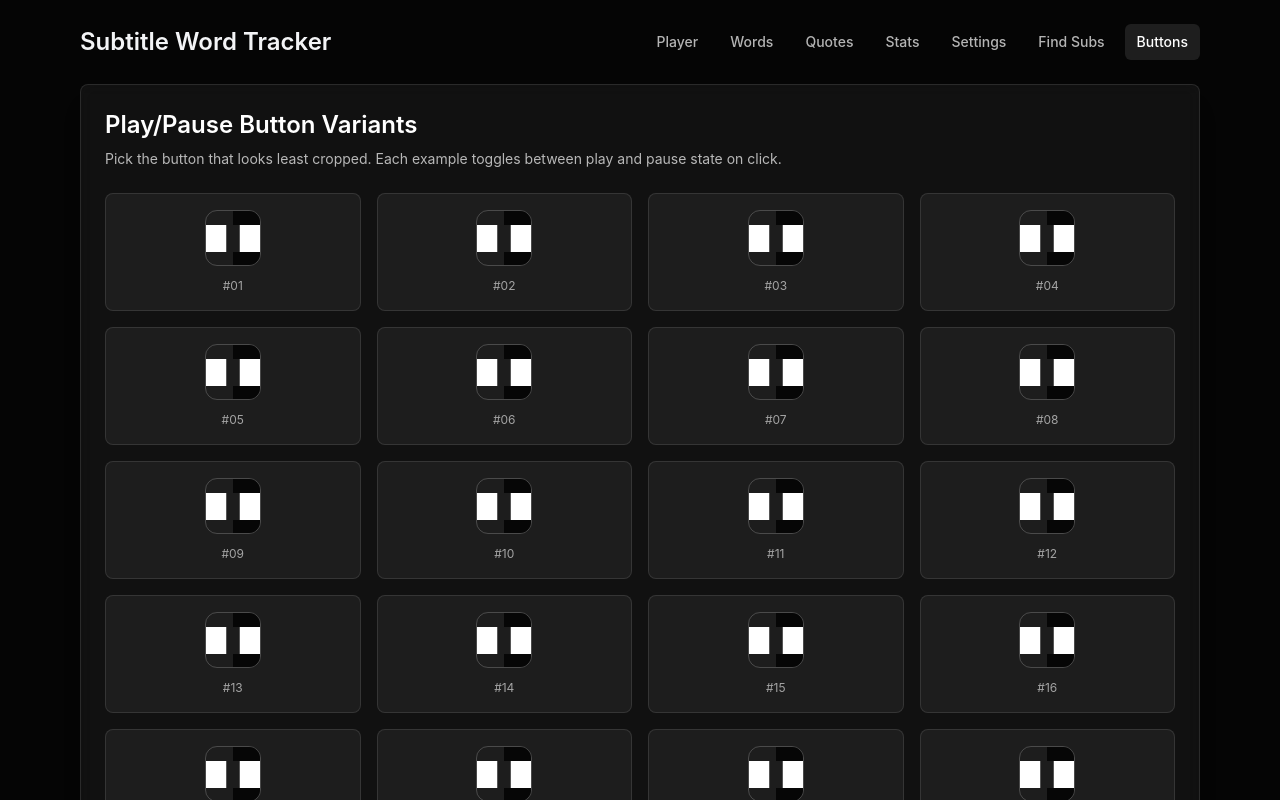
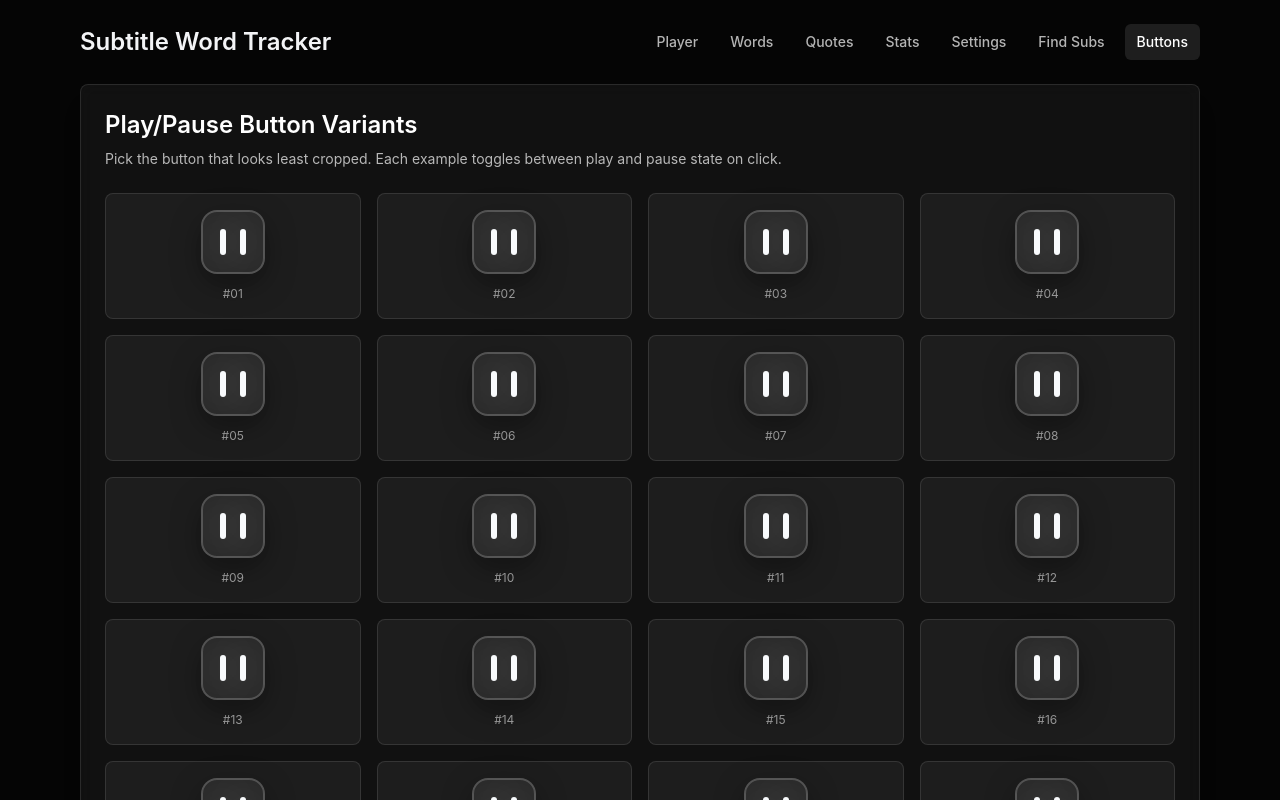
Before and after one commit to ofirgaash1/eng, a React (Vite) app: page /buttons in a window 1280 px wide. Shown: the top 800 px of the page. Built offline with nearby package versions, Linux system fonts and the light colour scheme.

Commit message:
Use variant 24 for player play button

```diff
--- a/src/index.css
+++ b/src/index.css
@@ -53,87 +53,6 @@ body {
     background: color-mix(in srgb, var(--highlight-variant) 35%, transparent);
   }
 
-  .player-play-button {
-    position: relative;
-    width: 42px;
-    height: 42px;
-    border-radius: 0px;
-    background: transparent;
-    border: 0px solid rgba(255, 255, 255, 0.25);
-    display: flex;
-    align-items: center;
-    justify-content: center;
-    overflow: hidden;
-    cursor: pointer;
-    transition: background 0.2s ease;
-  }
-
-  .player-play-button:hover {
-    background: rgba(255, 255, 255, 0.12);
-  }
-
-  .player-play-button::before,
-  .player-play-button::after {
-    content: "";
-    position: absolute;
-    top: 25%;
-    height: 50%;
-    width: 50%;
-    background: #ffffff;
-    transition: transform 0.3s ease;
-    z-index: 1;
-  }
-
-  .player-play-button::before {
-    left: 0;
-  }
-
-  .player-play-button::after {
-    right: 0;
-  }
-
-  .player-play-icon {
-    position: relative;
-    width: 50%;
-    height: 50%;
-    z-index: 2;
-  }
-
-  .player-play-icon::before,
-  .player-play-icon::after {
-    content: "";
-    position: absolute;
-    width: 100%;
-    height: 100%;
-    background: rgba(5, 5, 5, 0.9);
-    transition: transform 0.3s ease;
-  }
-
-  .player-play-icon::before {
-    top: -100%;
-    transform-origin: 0% 100%;
-    transform: rotate(26.5deg);
-  }
-
-  .player-play-icon::after {
-    top: 100%;
-    transform-origin: 0% 0%;
-    transform: rotate(-26.5deg);
-  }
-
-  .player-play-button.is-paused::before {
-    transform: translateX(-25%);
-  }
-
-  .player-play-button.is-paused::after {
-    transform: translateX(25%);
-  }
-
-  .player-play-button.is-paused .player-play-icon::before,
-  .player-play-button.is-paused .player-play-icon::after {
-    transform: rotate(0deg);
-  }
-
   .player-tooltip {
     position: absolute;
     left: 50%;
@@ -185,6 +104,12 @@ body {
     appearance: none;
     height: 6px;
     background: transparent;
+    transition: transform 0.2s ease;
+    transform-origin: center;
+  }
+
+  .player-timeline:hover {
+    transform: scaleX(1.22);
   }
 
   .player-timeline::-webkit-slider-runnable-track {
@@ -261,118 +186,141 @@ body {
   }
 
   .play-variant {
-    --pv-size: 56px;
-    --pv-radius: 12px;
+    --pv-size: 64px;
+    --pv-radius: 16px;
     --pv-border: 1px solid rgba(255, 255, 255, 0.2);
-    --pv-overflow: hidden;
-    --pv-icon-scale: 1;
-    --pv-bar-width: 50%;
-    --pv-bar-height: 50%;
-    --pv-bar-offset: 25%;
+    --pv-bg: rgba(255, 255, 255, 0.06);
+    --pv-shadow: 0 10px 30px rgba(0, 0, 0, 0.35);
+    --pv-ring: rgba(255, 255, 255, 0.2);
+    --pv-icon-size: 30px;
+    --pv-play-color: #f8fafc;
+    --pv-pause-color: #f8fafc;
+    --pv-pause-width: 6px;
+    --pv-pause-gap: 10px;
+    --pv-pause-height: 26px;
+    --pv-pause-radius: 6px;
+    --pv-tilt: 0deg;
+    --pv-glow: 0 0 20px rgba(255, 255, 255, 0.4);
+    --pv-ripple-color: rgba(255, 255, 255, 0.35);
     position: relative;
     width: var(--pv-size);
     height: var(--pv-size);
     border-radius: var(--pv-radius);
     border: var(--pv-border);
-    background: transparent;
+    background: var(--pv-bg);
     display: inline-flex;
     align-items: center;
     justify-content: center;
-    overflow: var(--pv-overflow);
+    overflow: hidden;
     cursor: pointer;
-    transition: background 0.2s ease, border-color 0.2s ease;
+    box-shadow: var(--pv-shadow), inset 0 0 0 1px var(--pv-ring);
+    transition: transform 0.25s ease, background 0.3s ease, border-color 0.3s ease,
+      box-shadow 0.3s ease;
   }
 
   .play-variant::before,
   .play-variant::after {
     content: "";
     position: absolute;
-    top: var(--pv-bar-offset);
-    height: var(--pv-bar-height);
-    width: var(--pv-bar-width);
-    background: #ffffff;
-    transition: transform 0.3s ease;
-    z-index: 1;
+    top: 50%;
+    width: var(--pv-pause-width);
+    height: var(--pv-pause-height);
+    background: var(--pv-pause-color);
+    border-radius: var(--pv-pause-radius);
+    opacity: 0;
+    transform: translate(-50%, -50%) scaleY(0.2);
+    transition: transform 0.35s ease, opacity 0.2s ease;
+    filter: drop-shadow(var(--pv-glow));
   }
 
   .play-variant::before {
-    left: 0;
+    left: calc(50% - var(--pv-pause-gap));
   }
 
   .play-variant::after {
-    right: 0;
+    left: calc(50% + var(--pv-pause-gap));
   }
 
   .play-variant-icon {
     position: relative;
-    width: 50%;
-    height: 50%;
-    transform: scale(var(--pv-icon-scale));
-    z-index: 2;
-  }
-
-  .play-variant-icon::before,
-  .play-variant-icon::after {
-    content: "";
-    position: absolute;
-    width: 100%;
-    height: 100%;
-    background: rgba(5, 5, 5, 0.9);
-    transition: transform 0.3s ease;
+    width: var(--pv-icon-size);
+    height: var(--pv-icon-size);
+    background: var(--pv-play-color);
+    clip-path: polygon(0 0, 100% 50%, 0 100%);
+    transform: translateX(2px) rotate(var(--pv-tilt));
+    transition: transform 0.35s ease, opacity 0.2s ease, filter 0.3s ease;
+    filter: drop-shadow(var(--pv-glow));
   }
 
   .play-variant-icon::before {
-    top: -100%;
-    transform-origin: 0% 100%;
-    transform: rotate(26.5deg);
+    content: "";
+    position: absolute;
+    inset: -10px;
+    border-radius: 999px;
+    border: 1px solid var(--pv-ripple-color);
+    opacity: 0.6;
+    animation: pv-ripple 2.4s ease-out infinite;
   }
 
-  .play-variant-icon::after {
-    top: 100%;
-    transform-origin: 0% 0%;
-    transform: rotate(-26.5deg);
+  .play-variant.is-paused::before,
+  .play-variant.is-paused::after {
+    opacity: 1;
+    transform: translate(-50%, -50%) scaleY(1);
   }
 
-  .play-variant.is-paused::before {
-    transform: translateX(-25%);
+  .play-variant.is-paused .play-variant-icon {
+    opacity: 0;
+    transform: translateX(0) rotate(-12deg) scale(0.2);
   }
 
-  .play-variant.is-paused::after {
-    transform: translateX(25%);
-  }
-
-  .play-variant.is-paused .play-variant-icon::before,
-  .play-variant.is-paused .play-variant-icon::after {
-    transform: rotate(0deg);
+  .play-variant.is-paused .play-variant-icon::before {
+    animation-play-state: paused;
+    opacity: 0;
   }
 
   .play-variant:hover {
-    background: rgba(255, 255, 255, 0.08);
-    border-color: rgba(255, 255, 255, 0.4);
+    transform: translateY(-2px) scale(1.02);
+    border-color: rgba(255, 255, 255, 0.45);
+    box-shadow: 0 15px 35px rgba(0, 0, 0, 0.45), inset 0 0 0 1px rgba(255, 255, 255, 0.35);
   }
 
-  .variant-01 { --pv-size: 42px; --pv-radius: 0px; --pv-border: 0px solid transparent; --pv-icon-scale: 0.5; --pv-overflow: hidden; }
-  .variant-02 { --pv-size: 42px; --pv-radius: 6px; --pv-border: 1px solid rgba(255,255,255,0.3); --pv-icon-scale: 0.5; }
-  .variant-03 { --pv-size: 48px; --pv-radius: 10px; --pv-border: 1px solid rgba(255,255,255,0.2); --pv-icon-scale: 0.6; }
-  .variant-04 { --pv-size: 48px; --pv-radius: 9999px; --pv-border: 1px solid rgba(255,255,255,0.2); --pv-icon-scale: 0.55; }
-  .variant-05 { --pv-size: 54px; --pv-radius: 12px; --pv-border: 1px solid rgba(255,255,255,0.2); --pv-icon-scale: 0.5; }
-  .variant-06 { --pv-size: 54px; --pv-radius: 12px; --pv-border: 0px solid transparent; --pv-icon-scale: 0.55; }
-  .variant-07 { --pv-size: 56px; --pv-radius: 18px; --pv-border: 1px solid rgba(255,255,255,0.3); --pv-icon-scale: 0.55; }
-  .variant-08 { --pv-size: 56px; --pv-radius: 6px; --pv-border: 1px solid rgba(255,255,255,0.2); --pv-icon-scale: 0.6; }
-  .variant-09 { --pv-size: 60px; --pv-radius: 0px; --pv-border: 1px solid rgba(255,255,255,0.25); --pv-icon-scale: 0.55; }
-  .variant-10 { --pv-size: 60px; --pv-radius: 14px; --pv-border: 1px solid rgba(255,255,255,0.2); --pv-icon-scale: 0.6; }
-  .variant-11 { --pv-size: 64px; --pv-radius: 16px; --pv-border: 1px solid rgba(255,255,255,0.2); --pv-icon-scale: 0.55; }
-  .variant-12 { --pv-size: 64px; --pv-radius: 9999px; --pv-border: 1px solid rgba(255,255,255,0.2); --pv-icon-scale: 0.5; }
-  .variant-13 { --pv-size: 48px; --pv-radius: 8px; --pv-border: 1px solid rgba(255,255,255,0.2); --pv-icon-scale: 0.45; }
-  .variant-14 { --pv-size: 52px; --pv-radius: 8px; --pv-border: 1px solid rgba(255,255,255,0.35); --pv-icon-scale: 0.5; }
-  .variant-15 { --pv-size: 52px; --pv-radius: 9999px; --pv-border: 0px solid transparent; --pv-icon-scale: 0.5; }
-  .variant-16 { --pv-size: 58px; --pv-radius: 4px; --pv-border: 1px solid rgba(255,255,255,0.2); --pv-icon-scale: 0.55; }
-  .variant-17 { --pv-size: 58px; --pv-radius: 20px; --pv-border: 1px solid rgba(255,255,255,0.25); --pv-icon-scale: 0.6; }
-  .variant-18 { --pv-size: 44px; --pv-radius: 4px; --pv-border: 1px solid rgba(255,255,255,0.25); --pv-icon-scale: 0.5; }
-  .variant-19 { --pv-size: 44px; --pv-radius: 9999px; --pv-border: 1px solid rgba(255,255,255,0.25); --pv-icon-scale: 0.45; }
-  .variant-20 { --pv-size: 70px; --pv-radius: 18px; --pv-border: 1px solid rgba(255,255,255,0.2); --pv-icon-scale: 0.55; }
-  .variant-21 { --pv-size: 70px; --pv-radius: 0px; --pv-border: 0px solid transparent; --pv-icon-scale: 0.5; }
-  .variant-22 { --pv-size: 62px; --pv-radius: 12px; --pv-border: 1px solid rgba(255,255,255,0.2); --pv-icon-scale: 0.48; }
-  .variant-23 { --pv-size: 62px; --pv-radius: 9999px; --pv-border: 1px solid rgba(255,255,255,0.2); --pv-icon-scale: 0.6; }
-  .variant-24 { --pv-size: 50px; --pv-radius: 2px; --pv-border: 1px solid rgba(255,255,255,0.2); --pv-icon-scale: 0.55; }
+  @keyframes pv-ripple {
+    0% {
+      transform: scale(0.7);
+      opacity: 0.7;
+    }
+    70% {
+      transform: scale(1.35);
+      opacity: 0;
+    }
+    100% {
+      transform: scale(1.35);
+      opacity: 0;
+    }
+  }
+
+  .variant-01 { --pv-size: 54px; --pv-radius: 6px; --pv-bg: linear-gradient(135deg, #0ea5e9, #22d3ee); --pv-border: 1px solid rgba(125, 211, 252, 0.6); --pv-play-color: #0f172a; --pv-pause-color: #0f172a; --pv-shadow: 0 12px 25px rgba(14, 165, 233, 0.45); }
+  .variant-02 { --pv-size: 58px; --pv-radius: 9999px; --pv-bg: radial-gradient(circle at top, #fbbf24, #f97316); --pv-border: 0px solid transparent; --pv-play-color: #1f2937; --pv-pause-color: #1f2937; --pv-shadow: 0 14px 30px rgba(251, 191, 36, 0.45); }
+  .variant-03 { --pv-size: 62px; --pv-radius: 18px; --pv-bg: linear-gradient(140deg, #6366f1, #a855f7); --pv-border: 1px solid rgba(199, 210, 254, 0.4); --pv-play-color: #f8fafc; --pv-pause-color: #f8fafc; --pv-shadow: 0 18px 40px rgba(99, 102, 241, 0.45); }
+  .variant-04 { --pv-size: 60px; --pv-radius: 14px; --pv-bg: linear-gradient(120deg, rgba(15, 23, 42, 0.9), rgba(56, 189, 248, 0.35)); --pv-border: 1px solid rgba(56, 189, 248, 0.5); --pv-play-color: #38bdf8; --pv-pause-color: #38bdf8; --pv-ring: rgba(56, 189, 248, 0.3); }
+  .variant-05 { --pv-size: 56px; --pv-radius: 10px; --pv-bg: linear-gradient(160deg, #111827, #334155); --pv-border: 1px solid rgba(148, 163, 184, 0.5); --pv-play-color: #e2e8f0; --pv-pause-color: #e2e8f0; --pv-shadow: 0 10px 25px rgba(15, 23, 42, 0.6); }
+  .variant-06 { --pv-size: 64px; --pv-radius: 9999px; --pv-bg: radial-gradient(circle, #f472b6, #db2777); --pv-border: 1px solid rgba(248, 250, 252, 0.4); --pv-play-color: #1f2937; --pv-pause-color: #1f2937; --pv-shadow: 0 18px 35px rgba(244, 114, 182, 0.45); }
+  .variant-07 { --pv-size: 68px; --pv-radius: 22px; --pv-bg: linear-gradient(135deg, #22c55e, #14b8a6); --pv-border: 1px solid rgba(187, 247, 208, 0.5); --pv-play-color: #0f172a; --pv-pause-color: #0f172a; --pv-pause-width: 8px; --pv-pause-gap: 11px; }
+  .variant-08 { --pv-size: 60px; --pv-radius: 4px; --pv-bg: linear-gradient(135deg, #f97316, #ef4444); --pv-border: 0px solid transparent; --pv-play-color: #1f2937; --pv-pause-color: #1f2937; --pv-shadow: 0 12px 26px rgba(239, 68, 68, 0.5); }
+  .variant-09 { --pv-size: 62px; --pv-radius: 9999px; --pv-bg: linear-gradient(135deg, #0f172a, #1d4ed8); --pv-border: 1px solid rgba(59, 130, 246, 0.4); --pv-play-color: #bfdbfe; --pv-pause-color: #bfdbfe; --pv-ring: rgba(191, 219, 254, 0.4); }
+  .variant-10 { --pv-size: 66px; --pv-radius: 18px; --pv-bg: linear-gradient(145deg, #f8fafc, #e2e8f0); --pv-border: 1px solid rgba(71, 85, 105, 0.25); --pv-play-color: #0f172a; --pv-pause-color: #0f172a; --pv-shadow: 0 16px 40px rgba(226, 232, 240, 0.4); }
+  .variant-11 { --pv-size: 58px; --pv-radius: 12px; --pv-bg: linear-gradient(140deg, #4338ca, #0ea5e9); --pv-border: 1px solid rgba(165, 180, 252, 0.45); --pv-play-color: #f8fafc; --pv-pause-color: #f8fafc; --pv-tilt: 6deg; }
+  .variant-12 { --pv-size: 70px; --pv-radius: 9999px; --pv-bg: radial-gradient(circle at 30% 30%, #facc15, #f97316 70%); --pv-border: 1px solid rgba(254, 215, 170, 0.6); --pv-play-color: #0f172a; --pv-pause-color: #0f172a; --pv-shadow: 0 20px 40px rgba(250, 204, 21, 0.4); }
+  .variant-13 { --pv-size: 52px; --pv-radius: 8px; --pv-bg: linear-gradient(135deg, rgba(148, 163, 184, 0.35), rgba(15, 23, 42, 0.9)); --pv-border: 1px solid rgba(148, 163, 184, 0.35); --pv-play-color: #e2e8f0; --pv-pause-color: #e2e8f0; --pv-pause-height: 22px; --pv-icon-size: 26px; }
+  .variant-14 { --pv-size: 64px; --pv-radius: 24px; --pv-bg: linear-gradient(160deg, #10b981, #34d399); --pv-border: 1px solid rgba(187, 247, 208, 0.55); --pv-play-color: #064e3b; --pv-pause-color: #064e3b; --pv-ring: rgba(167, 243, 208, 0.5); }
+  .variant-15 { --pv-size: 58px; --pv-radius: 9999px; --pv-bg: linear-gradient(135deg, rgba(248, 250, 252, 0.4), rgba(59, 130, 246, 0.9)); --pv-border: 1px solid rgba(255, 255, 255, 0.6); --pv-play-color: #0f172a; --pv-pause-color: #0f172a; --pv-shadow: 0 16px 32px rgba(59, 130, 246, 0.45); }
+  .variant-16 { --pv-size: 66px; --pv-radius: 10px; --pv-bg: linear-gradient(140deg, #f43f5e, #be185d); --pv-border: 1px solid rgba(251, 113, 133, 0.5); --pv-play-color: #fdf2f8; --pv-pause-color: #fdf2f8; --pv-pause-width: 7px; }
+  .variant-17 { --pv-size: 60px; --pv-radius: 16px; --pv-bg: linear-gradient(140deg, #0f172a, #312e81); --pv-border: 1px solid rgba(165, 180, 252, 0.3); --pv-play-color: #c7d2fe; --pv-pause-color: #c7d2fe; --pv-ripple-color: rgba(199, 210, 254, 0.5); }
+  .variant-18 { --pv-size: 54px; --pv-radius: 4px; --pv-bg: linear-gradient(135deg, #f8fafc, #bae6fd); --pv-border: 1px solid rgba(56, 189, 248, 0.4); --pv-play-color: #0f172a; --pv-pause-color: #0f172a; --pv-icon-size: 24px; }
+  .variant-19 { --pv-size: 62px; --pv-radius: 9999px; --pv-bg: linear-gradient(135deg, #111827, #22c55e); --pv-border: 1px solid rgba(134, 239, 172, 0.4); --pv-play-color: #ecfccb; --pv-pause-color: #ecfccb; --pv-shadow: 0 18px 36px rgba(34, 197, 94, 0.45); }
+  .variant-20 { --pv-size: 74px; --pv-radius: 20px; --pv-bg: linear-gradient(135deg, #e2e8f0, #94a3b8); --pv-border: 1px solid rgba(15, 23, 42, 0.35); --pv-play-color: #0f172a; --pv-pause-color: #0f172a; --pv-shadow: 0 24px 50px rgba(15, 23, 42, 0.4); }
+  .variant-21 { --pv-size: 68px; --pv-radius: 0px; --pv-bg: linear-gradient(135deg, #0f172a, #475569); --pv-border: 1px solid rgba(148, 163, 184, 0.35); --pv-play-color: #e2e8f0; --pv-pause-color: #e2e8f0; --pv-tilt: -6deg; }
+  .variant-22 { --pv-size: 64px; --pv-radius: 14px; --pv-bg: linear-gradient(135deg, #7c3aed, #ec4899); --pv-border: 1px solid rgba(244, 114, 182, 0.45); --pv-play-color: #fdf2f8; --pv-pause-color: #fdf2f8; --pv-ripple-color: rgba(244, 114, 182, 0.6); }
+  .variant-23 { --pv-size: 70px; --pv-radius: 9999px; --pv-bg: radial-gradient(circle at 70% 30%, #38bdf8, #1d4ed8); --pv-border: 1px solid rgba(191, 219, 254, 0.5); --pv-play-color: #f8fafc; --pv-pause-color: #f8fafc; --pv-shadow: 0 22px 40px rgba(56, 189, 248, 0.45); }
+  .variant-24 { --pv-size: 56px; --pv-radius: 6px; --pv-bg: linear-gradient(135deg, #fde68a, #f59e0b); --pv-border: 1px solid rgba(251, 191, 36, 0.6); --pv-play-color: #1f2937; --pv-pause-color: #1f2937; --pv-icon-size: 28px; }
 }
```
Also changed, not shown: src/app/routes/PlayerPage.tsx (+6 -6 lines).
